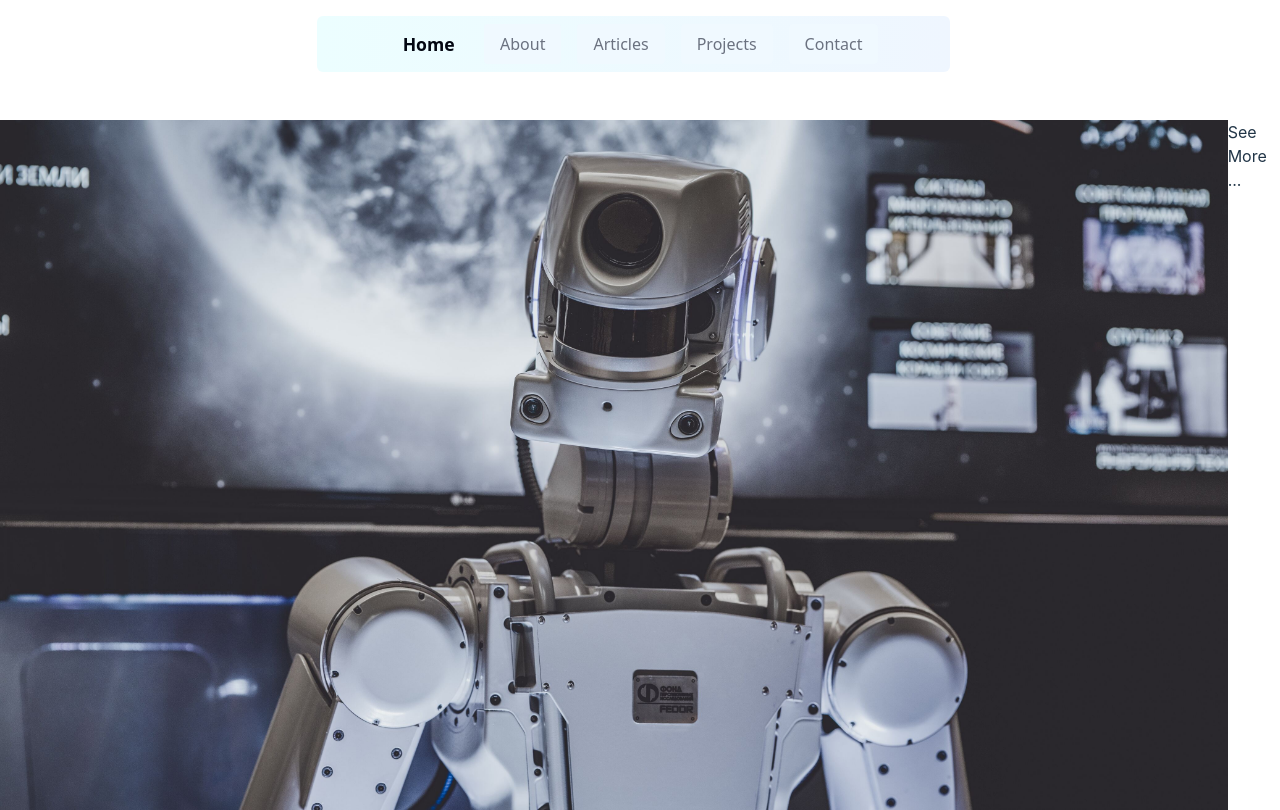
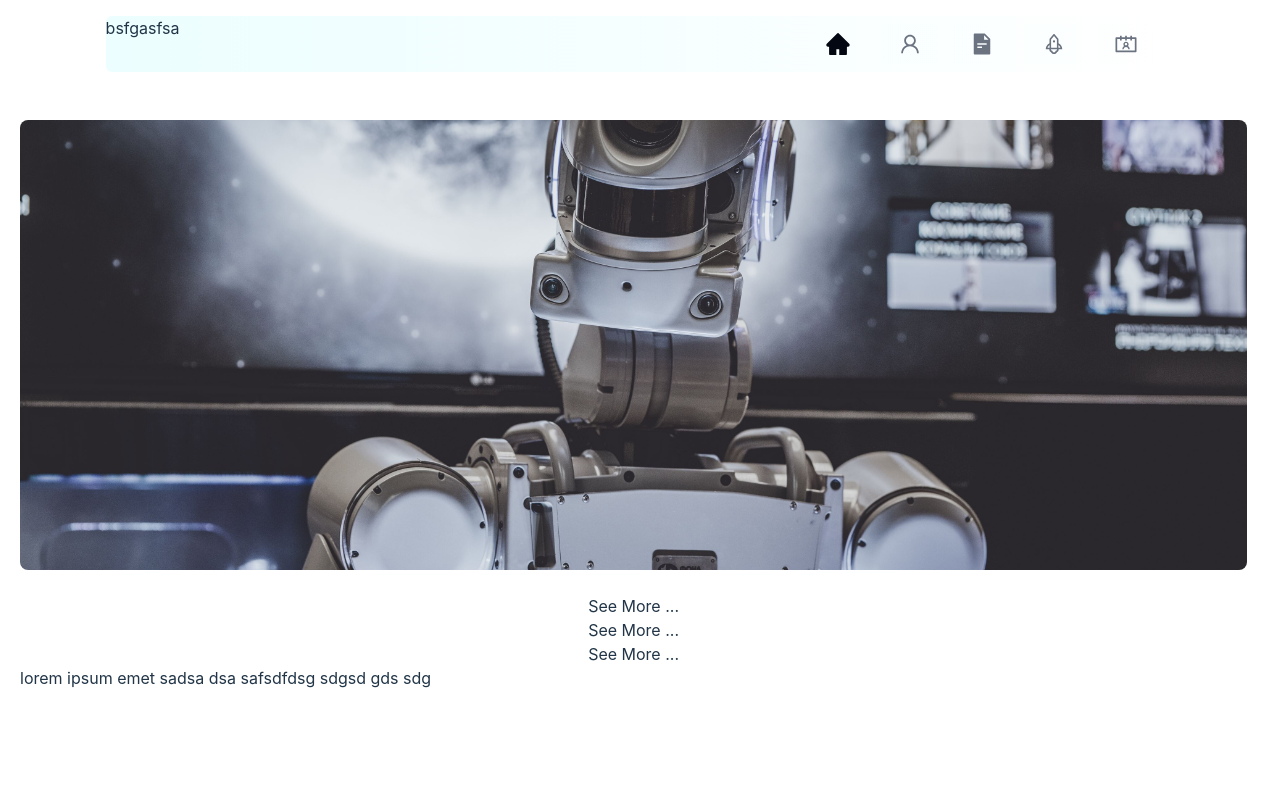
Before and after one commit to yusufarya/my-app-profile-reactjs, a React (Vite) app: page / in a window 1280 px wide. Built offline with nearby package versions, Linux system fonts and the light colour scheme.

Commit message:
change style navbar

```diff
--- /dev/null
+++ b/src/component/nav_content.jsx
@@ -0,0 +1,20 @@
+
+import Home from '../pages/home.jsx';
+import About from '../pages/about.jsx';
+import Project from '../pages/project.jsx';
+import Articles from '../pages/articles.jsx';
+import Contact from '../pages/contact.jsx';
+
+function NavContent(props) {
+    return (
+        <>
+            {props.tabName === 'home' && <Home />}
+            {props.tabName === 'about' && <About />}
+            {props.tabName === 'articles' && <Articles />}
+            {props.tabName === 'projects' && <Project />}
+            {props.tabName === 'contact' && <Contact />}
+        </>
+    )
+}
+
+export default NavContent
--- a/src/component/parcial/main_container.jsx
+++ b/src/component/parcial/main_container.jsx
@@ -1,12 +1,10 @@
-import React, { Fragment, useState, useTransition } from 'react';
+import React, { useState, useTransition } from 'react';
 
 import componentData from '../component.json'
 import TabButton from '../tab_button.jsx';
-import Home from '../../pages/home.jsx';
-import About from "../../pages/about.jsx";
-import Project from '../../pages/project.jsx';
-import Articles from '../../pages/articles.jsx';
-import Contact from '../../pages/contact.jsx';
+import NavContent from '../nav_content.jsx';
+
+const dataNavbar = componentData['navbar']
 
 function Main() {
     const [isPending, startTransition] = useTransition();
@@ -17,14 +15,17 @@ function Main() {
             setTab(nextTab)
         })
     }
-    const dataNavbar = componentData['navbar']
-    const titleSection = componentData['title-section']
 
     return (
         <React.Fragment>
             {/* <Topbar/> */}
             <div className="flex justify-center h-24 relative">
-                <div className="flex justify-center sticky top-1 w-1/2 h-14 rounded-md my-4 bg-gradient-to-r from-cyan-50 to-blue-50">
+
+                <div className="grid grid-cols-3 gap-4 sticky top-1 w-5/6 h-14 rounded-md my-4 bg-gradient-to-r from-cyan-50 to-white-50">
+                    <div className="...">
+                        bsfgasfsa
+                    </div>
+                    <div className="col-span-2 flex justify-end  ">
                     {
                         dataNavbar.map((data, idx) => {
                             return (
@@ -36,16 +37,27 @@ function Main() {
                             )
                         })
                     }
+                    </div>
                 </div>
+
+                {/* <div className="flex justify-center sticky top-1 w-5/6 h-14 rounded-md my-4 bg-gradient-to-r from-cyan-50 to-blue-50">
+                    {
+                        dataNavbar.map((data, idx) => {
+                            return (
+                                <React.Fragment key={idx}>
+                                    <TabButton isActive={tab === data['name']} klick={() => selectTab(data['name'])}>
+                                        {data['label']}
+                                    </TabButton>
+                                </React.Fragment>
+                            )
+                        })
+                    }
+                </div> */}
             </div>
-            {/* <Header />  */}
+
             <br />
+            <NavContent tabName={tab}/>
 
-            {tab === 'home' && <Home />}
-            {tab === 'about' && <About />}
-            {tab === 'articles' && <Articles />}
-            {tab === 'projects' && <Project />}
-            {tab === 'contact' && <Contact />}
         </React.Fragment>
     )
 }
--- a/src/component/parcial/topbar.jsx
+++ b/src/component/parcial/topbar.jsx
@@ -17,8 +17,8 @@ function Topbar(props) {
 
     return (
         <>
-            <div className="">
-                <div className="  fixed w-1/2 h-14 rounded-md my-4 bg-gradient-to-r from-cyan-50 to-blue-50">
+            <div className=" relative ">
+                <div className="flex justify-center fixed w-1/2 h-14 rounded-md my-4 bg-gradient-to-r from-cyan-50 to-blue-50">
                     {
                         dataNavbar.map((data, idx) => {
                             return (
--- a/src/component/tab_button.jsx
+++ b/src/component/tab_button.jsx
@@ -1,14 +1,29 @@
 // import { useTransition } from 'react';
+import { AiOutlineUser, AiFillHome, AiFillFileText, AiOutlineRocket, AiOutlineContacts } from "react-icons/ai";
 
 function TabButton(props) {
 
     if (props.isActive) {
-        return <a href="#" className="font-sans font-semibold bg-grey-50 scale-110 rounded lg:mx-4.5 md:mx-2 sm:mx-2 xs:mx-2 my-2 lg:px-4 md:px-2 py-2 lg:text-base md:text-base sm:text-sm text-gray-950 hover:text-gray-500" >{props.children}</a>
+        return (
+            <a href="#" className="font-sans font-semibold bg-grey-50 scale-110 rounded lg:mx-4.5 md:mx-2 sm:mx-2 xs:mx-2 my-2 lg:px-4 md:px-2 py-2 lg:text-lg md:text-base sm:text-sm text-gray-950 hover:text-gray-500 inline-grid" >
+                {props.children == 'Home' && <AiFillHome className="lg:h-6 lg:w-6 md:h-5 md:w-5 sm:h-5 sm:w-5 text-gray-950 hover:text-gray-500" /> }
+                {props.children == 'About' && <AiOutlineUser className="lg:h-6 lg:w-6 md:h-5 md:w-5 sm:h-5 sm:w-5 text-gray-950 hover:text-gray-500"/> }
+                {props.children == 'Articles' && <AiFillFileText className="lg:h-6 lg:w-6 md:h-5 md:w-5 sm:h-5 sm:w-5 text-gray-950 hover:text-gray-500"/> }
+                {props.children == 'Projects' && <AiOutlineRocket className="lg:h-6 lg:w-6 md:h-5 md:w-5 sm:h-5 sm:w-5 text-gray-950 hover:text-gray-500"/> }
+                {props.children == 'Contact' && <AiOutlineContacts className="lg:h-6 lg:w-6 md:h-5 md:w-5 sm:h-5 sm:w-5 text-gray-950 hover:text-gray-500"/> }
+            </a>
+        )
     }
 
     return (
-        <a href="#" onClick={() => { props.klick() }} className="font-sans backdrop-opacity-10 font-medium bg-sky-50 rounded lg:mx-4.5 md:mx-2 sm:mx-2 xs:mx-2 my-2 lg:px-4 md:px-2 py-2 lg:text-base md:text-base sm:text-sm text-gray-500 transition ease-out delay-50 bg-blue-50 hover:-translate-y-1 hover:scale-110 hover:mt-3 hover:text-gray-500 duration-100 active:text-gray-950">
-            {props.children}
+        <a href="#" onClick={() => { props.klick() }} className="font-sans backdrop-opacity-10 font-medium rounded lg:mx-4.5 md:mx-2 sm:mx-3 xs:mx-4 my-2 lg:px-4 md:px-2 py-2 lg:text-base md:text-base sm:text-sm text-gray-500 transition ease-out delay-50 hover:-translate-y-1 hover:scale-110 hover:mt-3 hover:text-gray-500 duration-100 active:text-gray-950 inline-grid">
+
+            {props.children == 'Home' && <AiFillHome className="lg:h-6 lg:w-6 md:h-5 md:w-5 sm:h-5 sm:w-5 text-gray-500 hover:text-gray-500"/> }
+            {props.children == 'About' && <AiOutlineUser className="lg:h-6 lg:w-6 md:h-5 md:w-5 sm:h-5 sm:w-5 text-gray-500 hover:text-gray-500"/> }
+            {props.children == 'Articles' && <AiFillFileText className="lg:h-6 lg:w-6 md:h-5 md:w-5 sm:h-5 sm:w-5 text-gray-500 hover:text-gray-500"/> }
+            {props.children == 'Projects' && <AiOutlineRocket className="lg:h-6 lg:w-6 md:h-5 md:w-5 sm:h-5 sm:w-5 text-gray-500 hover:text-gray-500"/> }
+            {props.children == 'Contact' && <AiOutlineContacts className="lg:h-6 lg:w-6 md:h-5 md:w-5 sm:h-5 sm:w-5 text-gray-500 hover:text-gray-500"/> }
+
         </a>
     )
 }
--- a/src/pages/home.jsx
+++ b/src/pages/home.jsx
@@ -1,12 +1,29 @@
 import logoHeader from './../assets/img/header/robot1.jpg'
+
+var sectionStyle = {
+    width: "100%",
+    height: "450px",
+    display: "block",
+    backgroundSize : 'cover',
+    backgroundPosition : 'center',
+    borderRadius: '8px',
+    // backgroundAttachment: 'fixed',
+    backgroundImage: `url(${ logoHeader })`
+  };
 
 function Home() {
     return (
         <>
-            <div className="flex justify-center mx-5">
-                <img src={logoHeader} alt="logo_header" className='flex bg-cover bg-fixed bg-center' />
+            <div className="justify-center mx-5">
+                {/* <img src={logoHeader} alt="logo_header" className='flex bg-cover bg-fixed bg-center' /> */}
+                <div style={sectionStyle}>
+
+                </div>
                 <br/>
                 <p className='flex justify-center'> See More ...</p>
+                <p className='flex justify-center'> See More ...</p>
+                <p className='flex justify-center'> See More ...</p>
+                <p>lorem ipsum emet sadsa dsa safsdfdsg sdgsd gds sdg</p>
             </div>
         </>
     );
--- a/tailwind.config.js
+++ b/tailwind.config.js
@@ -6,6 +6,19 @@ export default {
   ],
   theme: {
     extend: {},
+    screens: {
+      'xs': '400px',
+      'sm': '500px',
+      'md': [
+        // Sidebar appears at 768px, so revert to `sm:` styles between 768px
+        // and 868px, after which the main content area is wide enough again to
+        // apply the `md:` styles.
+        {'min': '668px', 'max': '767px'},
+        {'min': '868px'}
+      ],
+      'lg': '1100px',
+      'xl': '1400px',
+    },
   },
   plugins: [],
 }
```
